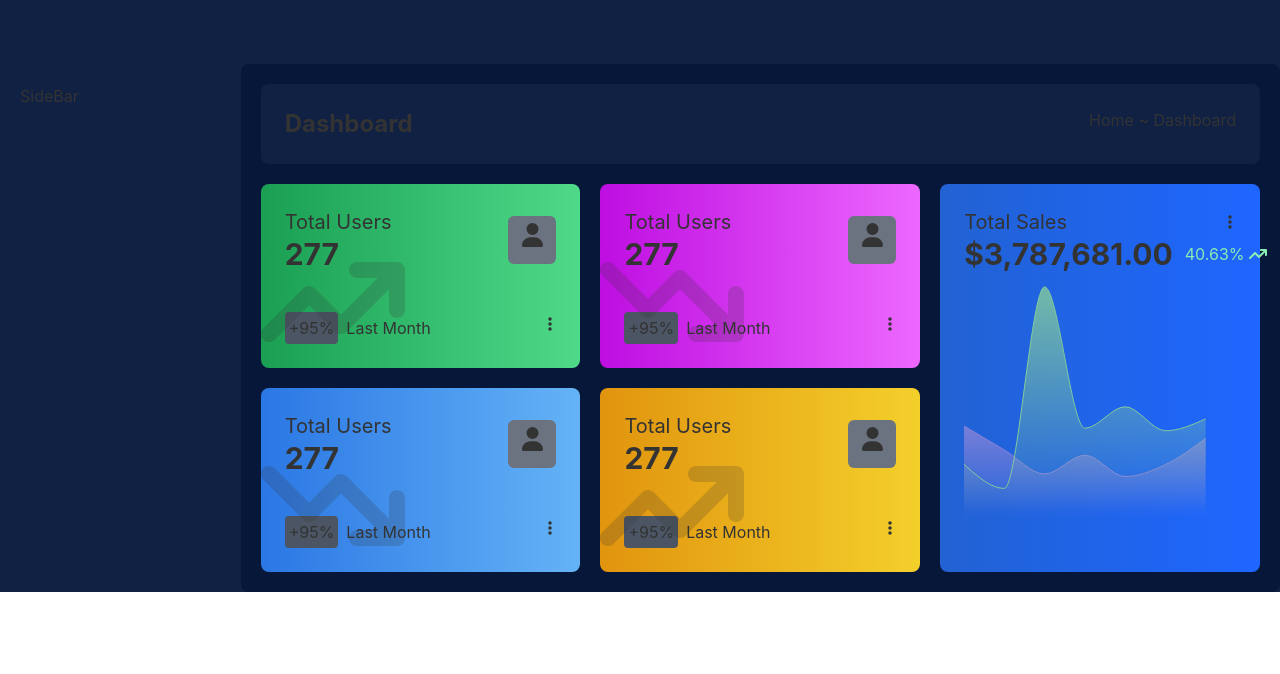
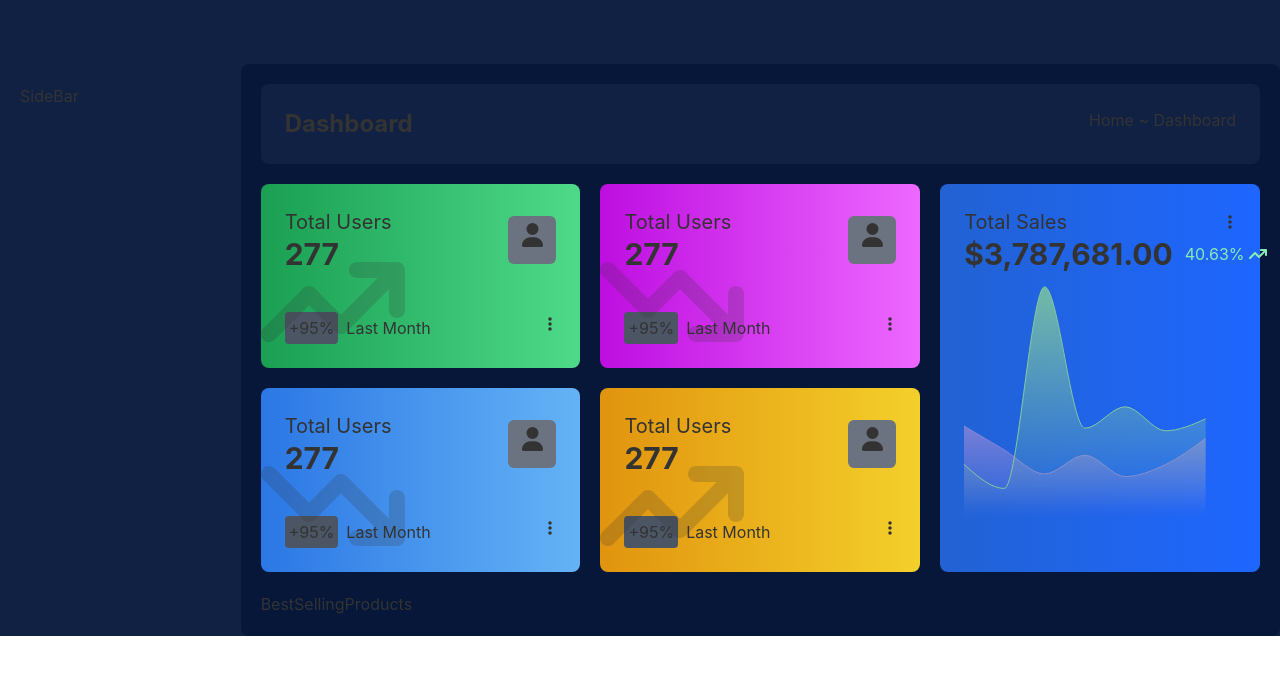
Before and after one commit to diptasahacse/next-dashboard, a Next.js app: page / in a window 1280 px wide. Shown: the top 674 px of the page. Built offline with nearby package versions, Linux system fonts and the light colour scheme.

Commit message:
change some thing

```diff
--- /dev/null
+++ b/components/Dashboard/BestSellingProducts.js
@@ -0,0 +1,9 @@
+import React from 'react'
+
+const BestSellingProducts = () => {
+  return (
+    <div className=" mt-5">BestSellingProducts</div>
+  )
+}
+
+export default BestSellingProducts
--- /dev/null
+++ b/components/Dashboard/Statistics.js
@@ -0,0 +1,11 @@
+import React from 'react'
+
+const Statistics = () => {
+  return (
+    <div>
+        Statistics
+        </div>
+  )
+}
+
+export default Statistics
--- a/pages/index.js
+++ b/pages/index.js
@@ -1,8 +1,9 @@
 import PageTitle from "../components/shared/PageTitle";
-import { faArrowUpShortWide, faUser, faArrowTrendUp, faArrowTrendDown, faEllipsisVertical } from "@fortawesome/free-solid-svg-icons";
+import { faUser, faArrowTrendUp, faArrowTrendDown, faEllipsisVertical } from "@fortawesome/free-solid-svg-icons";
 import StatisticsDetailsCard from "../components/Dashboard/shared/StatisticsDetailsCard";
 import { FontAwesomeIcon } from "@fortawesome/react-fontawesome";
 import { Area, AreaChart, ResponsiveContainer, Tooltip } from "recharts";
+import BestSellingProducts from "../components/Dashboard/BestSellingProducts";
 
 export default function Home() {
   const data = [
@@ -170,6 +171,7 @@ export default function Home() {
         </div>
 
       </div>
+      <BestSellingProducts />
     </div>
   )
 }
```
